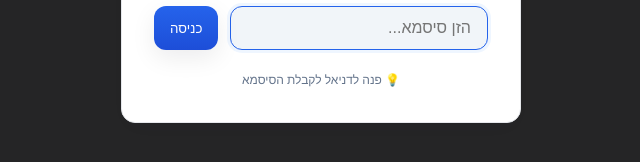
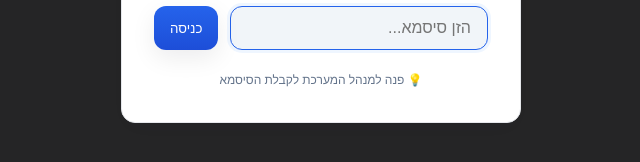
Before and after one commit to danielimyanitov-code/TESTHILAN, a plain HTML site: page index.html in a window 1280 px wide. Shown: the part 404-566 px from the top of the page, 319-959 px from the left. Drawn offline with Linux system fonts and the light colour scheme.

Commit message:
Update index.html

```diff
--- a/index.html
+++ b/index.html
@@ -3,7 +3,7 @@
 <head>
   <meta charset="UTF-8">
   <meta name="viewport" content="width=device-width, initial-scale=1.0">
-  <title>מחשבון השכר של דניאל</title>
+  <title>מחשבון שכר חילן</title>
   <meta name="description" content="מחשבון שכר חילן - העלה דוח נוכחות PDF לחישוב שכר אוטומטי">
   <script src="https://cdnjs.cloudflare.com/ajax/libs/pdf.js/3.11.174/pdf.min.js"></script>
   <link rel="stylesheet" href="css/style.css">
@@ -20,7 +20,7 @@
       </div>
       <div id="passwordError" class="password-error"></div>
       <div style="margin-top: 20px; font-size: 12px; color: var(--muted);">
-        💡 פנה לדניאל לקבלת הסיסמא
+        💡 פנה למנהל המערכת לקבלת הסיסמא
       </div>
     </div>
   </div>
```
